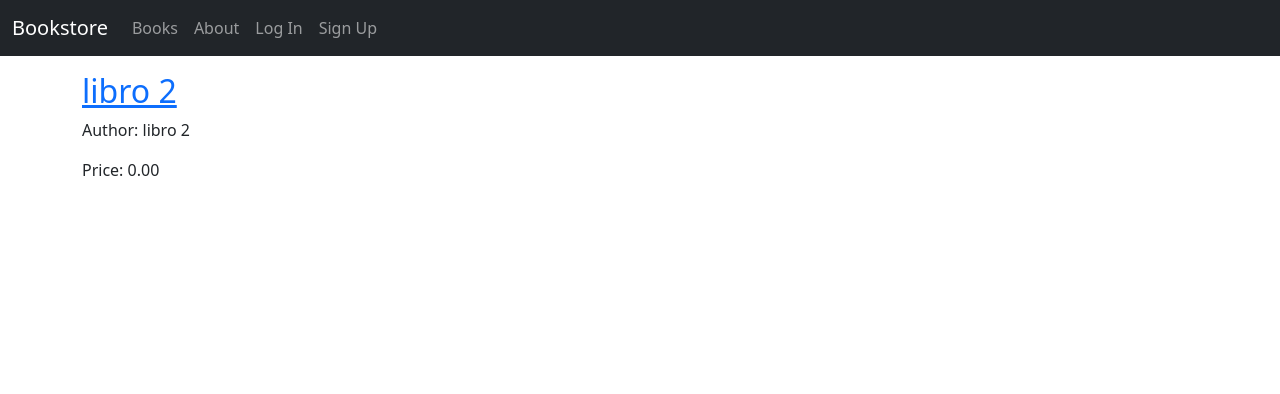
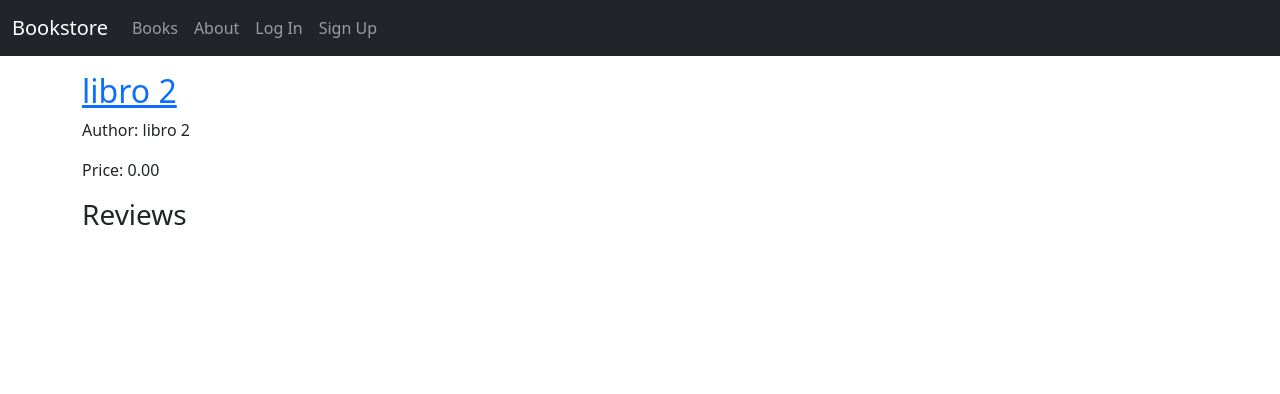
Before and after one commit to jmvr2310/bookstore-practice, a Django app: page /books/2/ in a window 1280 px wide. Shown: the top 394 px of the page. Run offline with Django 5.2, Linux system fonts and the light colour scheme; data comes from the database, SQL or seed files in the repository; both versions use the stored data as it was after the commit.

Commit message:
visible_reviews

```diff
--- a/templates/books/book_detail.html
+++ b/templates/books/book_detail.html
@@ -7,5 +7,15 @@
         <h2><a href="">{{ book.title }}</a></h2>
         <p>Author: {{ book.title }}</p>
         <p>Price: {{ book.price }}</p>
+        <div>
+            <h3>Reviews</h3>
+            <ul>
+                {% for review in book.reviews.all %}
+                <li>
+                    <h5>{{ review.author }}:</h5> {{ review.review }} <h5></h5>
+                </li>
+                {% endfor %}
+            </ul>
+        </div>
     </div>
 {% endblock content %}
```
Also changed, not shown: db.sqlite3.
